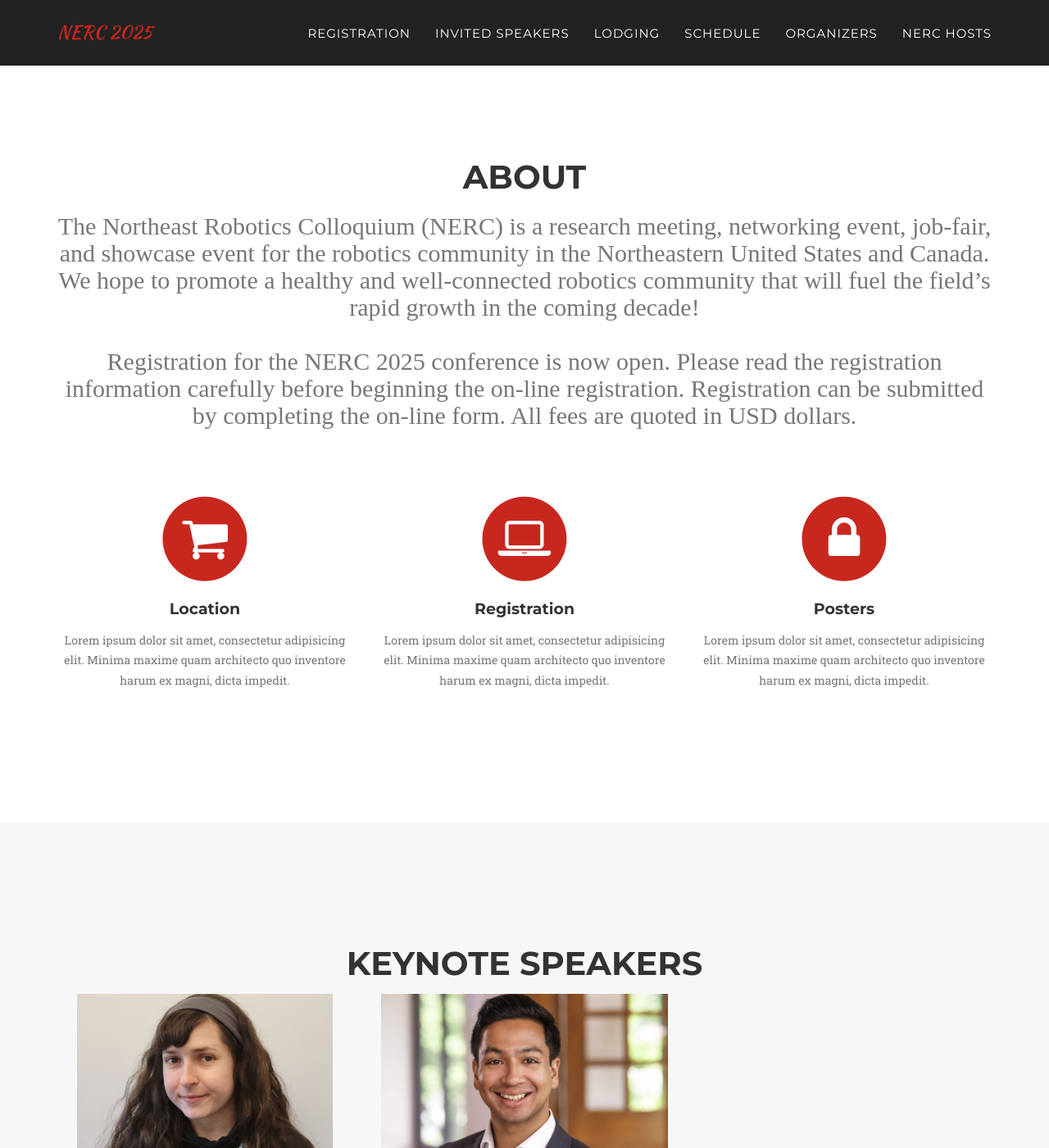
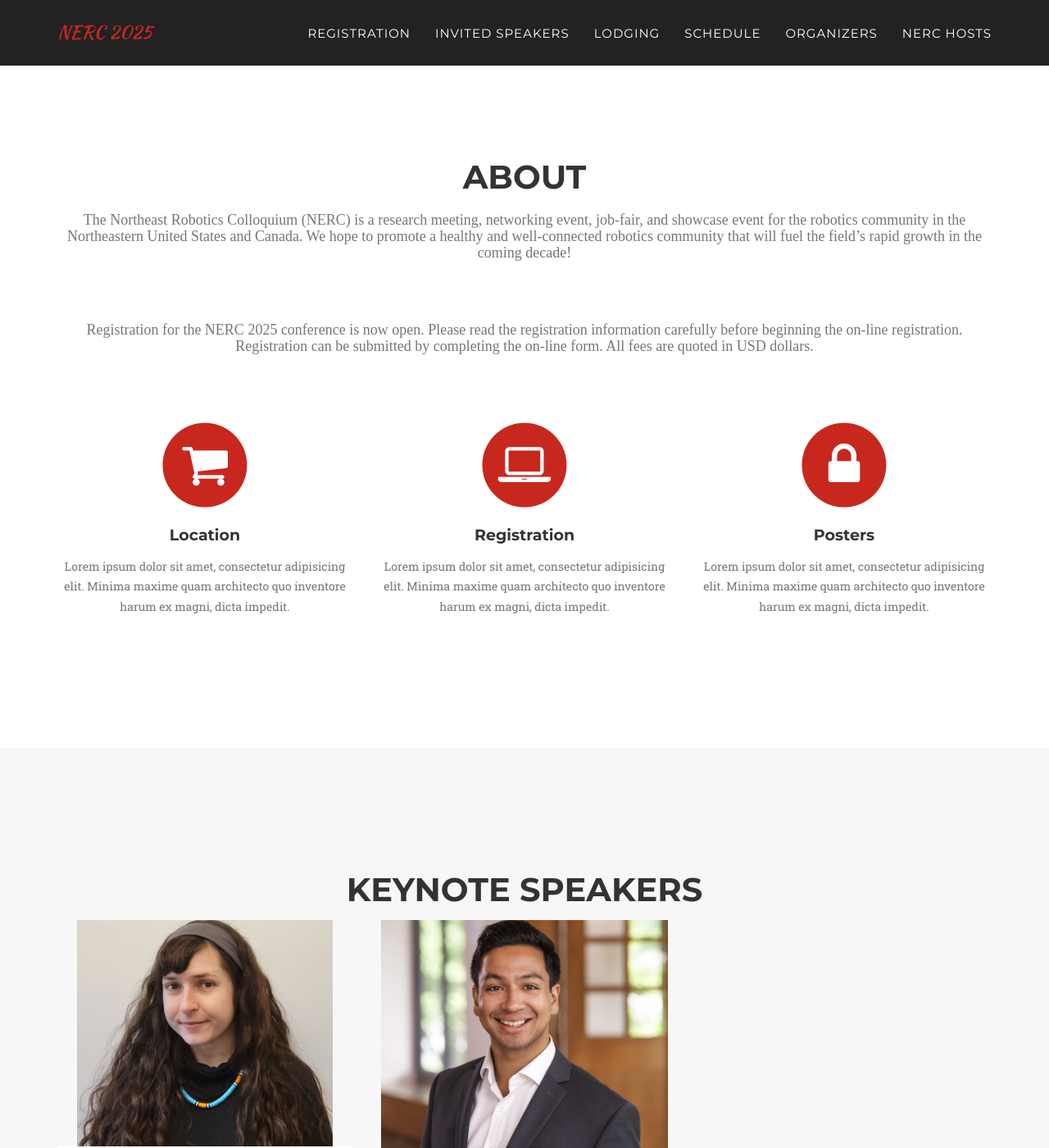
Before and after one commit to Cornell-Tech-AIRLab/cornell2025.nerc.io, a Jekyll site: the page built from index.html, in a window 1280 px wide and 1400 px high, scrolled down 721 px. Shown: the whole window at 82% size. Built offline with Jekyll 4.4.1, drawn with Linux system fonts in a browser that asks for light colours; some web fonts are replaced; grey boxes are pictures that could not be loaded.

Commit message:
add break to reg text

```diff
--- a/_includes/css/agency.css
+++ b/_includes/css/agency.css
@@ -338,7 +338,7 @@ section h3.section-subheading {
     margin-bottom: 75px;
     text-transform: none;
     font-family: {{ site.data.template.font.secondary }};
-    font-size: 30px;
+    font-size: 18px;
     font-style: normal;
     font-weight: 400;
 }
--- a/_includes/registration.html
+++ b/_includes/registration.html
@@ -4,8 +4,8 @@
     <div class="row">
       <div class="col-lg-12 text-center">
         <h2 class="section-heading">ABOUT</h2>
-        <h3 class="section-subheading text-muted">The Northeast Robotics Colloquium (NERC) is a research meeting, networking event, job-fair, and showcase event for the robotics community in the Northeastern United States and Canada. We hope to promote a healthy and well-connected robotics community that will fuel the field’s rapid growth in the coming decade!
-          <br><br>Registration for the NERC 2025 conference is now open. Please read the registration information carefully before beginning the on-line registration. Registration can be submitted by completing the on-line form. All fees are quoted in USD dollars.</h3>
+        <h3 class="section-subheading text-muted">The Northeast Robotics Colloquium (NERC) is a research meeting, networking event, job-fair, and showcase event for the robotics community in the Northeastern United States and Canada. We hope to promote a healthy and well-connected robotics community that will fuel the field’s rapid growth in the coming decade!</h3>
+        <h3 class="section-subheading text-muted">Registration for the NERC 2025 conference is now open. Please read the registration information carefully before beginning the on-line registration. Registration can be submitted by completing the on-line form. All fees are quoted in USD dollars.</h3>
       </div>
     </div>
     <div class="row text-center">
```
